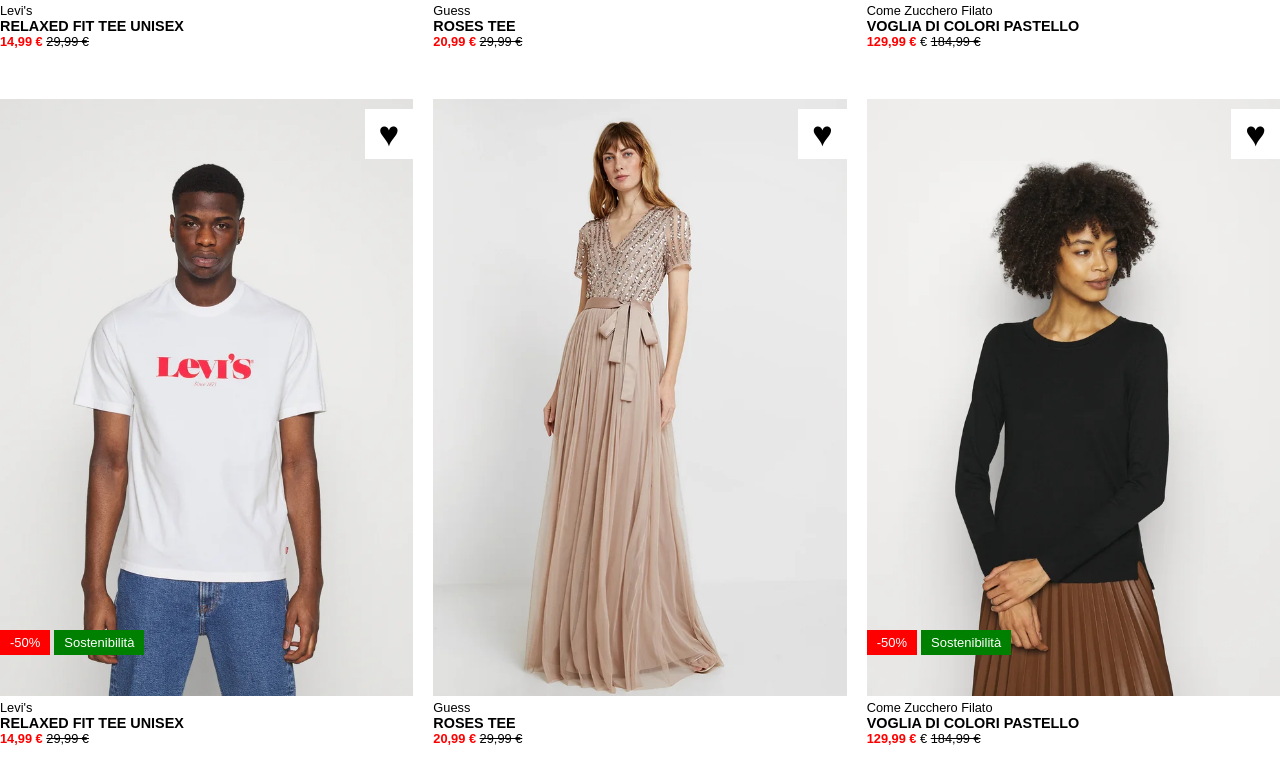
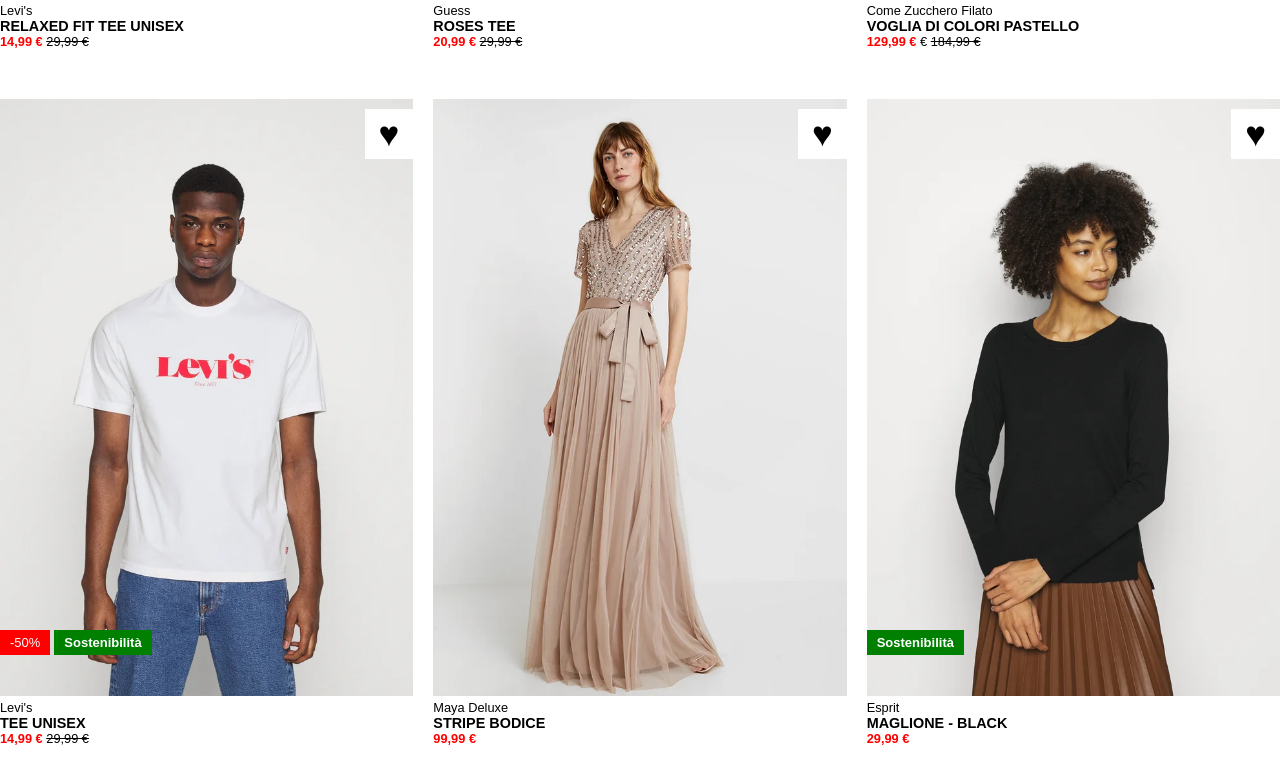
Before and after one commit to fabioadelfio/html-css-boolando, a plain HTML site: page index.html in a window 1280 px wide. Shown: the part 719-1502 px from the top of the page. Drawn offline with Linux system fonts and the light colour scheme.

Commit message:
add row2

```diff
--- a/css/style.css
+++ b/css/style.css
@@ -104,6 +104,7 @@
 .label > .green-label {
     background-color: green;
     padding: 5px 10px;
+    font-weight: bold;
 }
 
 .card-content > .brand {
--- a/index.html
+++ b/index.html
@@ -115,7 +115,7 @@
                     </div>
                     <div class="card-content">
                         <div class="brand">Levi's</div>
-                        <div class="article">RELAXED FIT TEE UNISEX</div>
+                        <div class="article">TEE UNISEX</div>
                         <div class="price">
                             <span class="discounted-price">14,99 &euro;</span>
                             <span class="original-price">29,99 &euro;</span>
@@ -130,11 +130,11 @@
                         <div class="label"></div>
                     </div>
                     <div class="card-content">
-                        <div class="brand">Guess</div>
-                        <div class="article">ROSES TEE</div>
+                        <div class="brand">Maya Deluxe</div>
+                        <div class="article">STRIPE BODICE</div>
                         <div class="price">
-                            <span class="discounted-price">20,99 &euro;</span>
-                            <span class="original-price">29,99 &euro;</span>
+                            <span class="discounted-price">99,99 &euro;</span>
+                            <span class="original-price"></span>
                         </div>
                     </div>
                 </div>
@@ -144,16 +144,15 @@
                         <img src="./img/6.webp" alt="article">
                         <div class="favorites">&hearts;</div>
                         <div class="label">
-                            <div class="discount">-50&percnt;</div>
                             <div class="green-label">Sostenibilità</div>
                         </div>
                     </div>
                     <div class="card-content">
-                        <div class="brand">Come Zucchero Filato</div>
-                        <div class="article">VOGLIA DI COLORI PASTELLO</div>
+                        <div class="brand">Esprit</div>
+                        <div class="article">MAGLIONE - BLACK</div>
                         <div class="price">
-                            <span class="discounted-price">129,99 &euro;</span> &euro;</span>
-                            <span class="original-price">184,99 &euro;</span>
+                            <span class="discounted-price">29,99 &euro;</span>
+                            <span class="original-price"></span>
                         </div>
                     </div>
                 </div>
```
